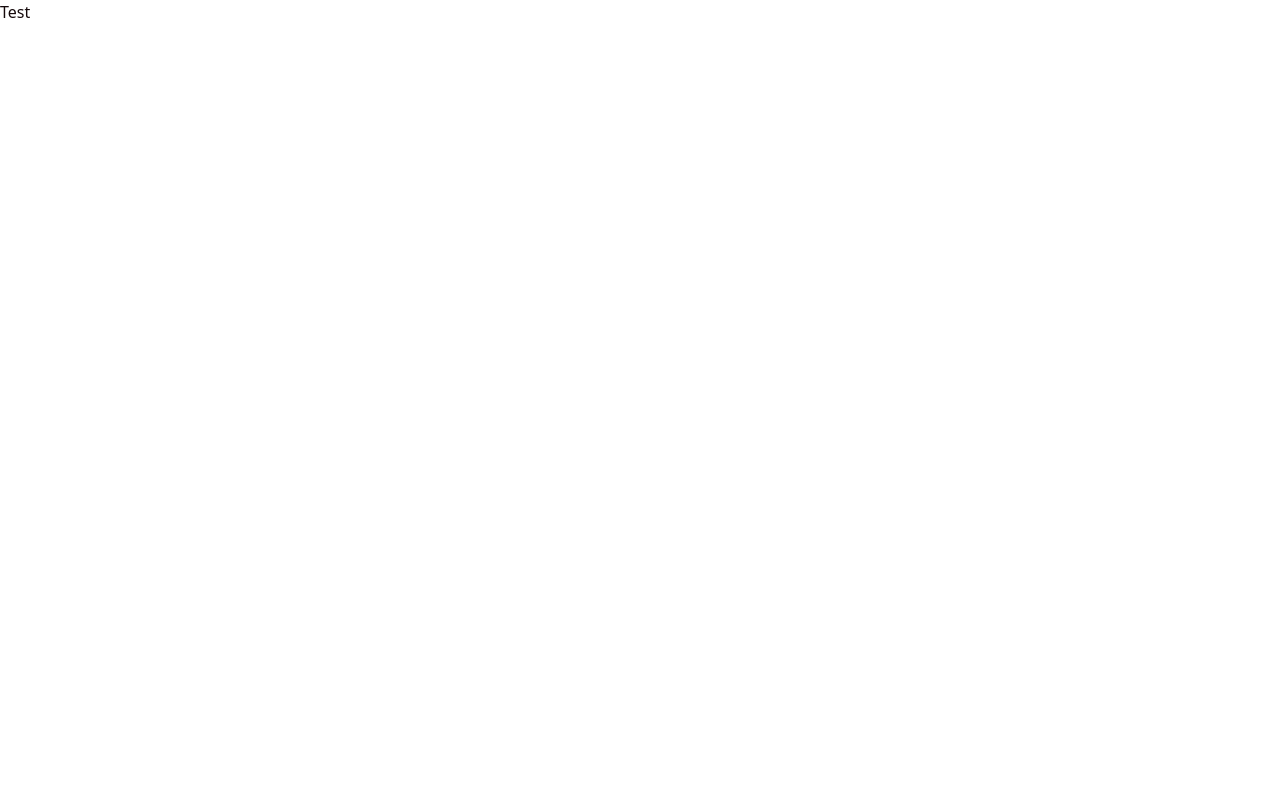
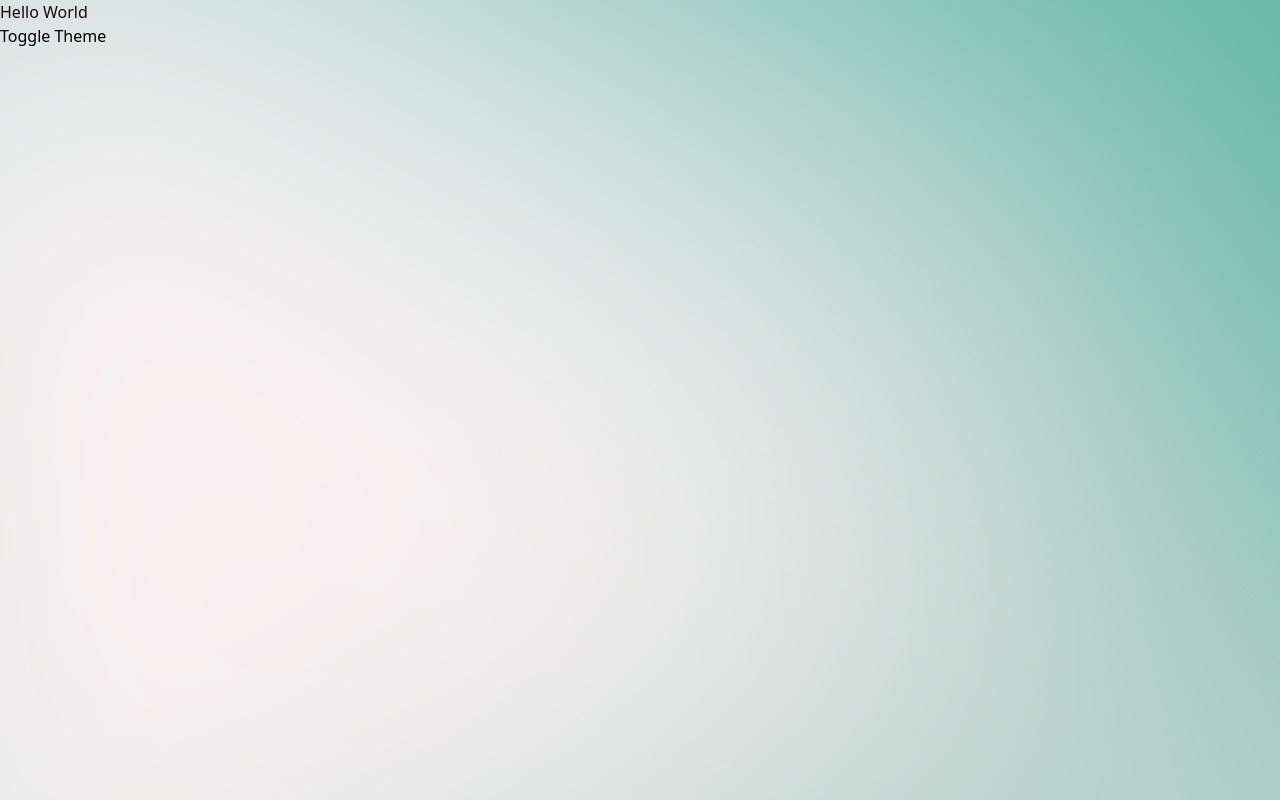
Before and after one commit to umutondersu/trivia-game, a React (Vite) app: page / in a window 1280 px wide. Built offline with nearby package versions, Linux system fonts and the light colour scheme.

Commit message:
Dark Mode Implementatiton

```diff
--- a/index.html
+++ b/index.html
@@ -6,7 +6,7 @@
 		<meta name="viewport" content="width=device-width, initial-scale=1.0" />
 		<title>Trivia Game</title>
 	</head>
-	<body>
+	<body className="dark">
 		<div id="root"></div>
 		<script type="module" src="/src/main.tsx"></script>
 	</body>
--- a/src/App.tsx
+++ b/src/App.tsx
@@ -1,5 +1,70 @@
-function App() {
-	return <h1 className="text-def">Test</h1>;
+import { useAtom, atom } from "jotai";
+import { atomWithStorage } from "jotai/utils";
+import { useEffect } from "react";
+import { theme } from "./lib/definitions";
+import blurryGradientHaikei from "./assets/blurry-gradient-haikei.svg";
+
+export const themeAtom = atomWithStorage<theme>("THEME", undefined);
+// const [theme, setTheme] = useAtom(themeAtom);
+// const toggleTheme = () => {
+// 	setTheme(theme === "dark" ? "light" : "dark");
+// };
+
+// export const toggleThemeAtom = atom(
+// 	(get) => get(themeAtom),
+// 	(get, set) => {
+// 	  const theme = get(themeAtom)
+// 	  set(themeAtom, theme === 'light' ? 'dark' : 'light')
+// 	}
+//   )
+
+//   const ThemeToggle = () => {
+// 	const [theme, toggleTheme] = useAtom(toggleThemeAtom)
+
+// 	return (
+// 	  <button onClick={toggleTheme}>
+// 		{theme === 'light' ? 'Dark' : 'Light'} Mode
+// 	  </button>
+// 	)
+//   }
+
+export default function App() {
+	// For theme
+	const [theme, setTheme] = useAtom(themeAtom);
+	const toggleTheme = () => {
+		setTheme(theme === "dark" ? "light" : "dark");
+	};
+	console.log(theme);
+	useEffect(() => {
+		if (localStorage.getItem("THEME")) return;
+		if (window.matchMedia("(prefers-color-scheme: dark)").matches) {
+			setTheme("dark");
+		} else {
+			setTheme("light");
+		}
+	}, []);
+
+	useEffect(() => {
+		if (theme === "dark") {
+			document.documentElement.classList.add("dark");
+		} else {
+			document.documentElement.classList.remove("dark");
+		}
+	}, [theme]);
+	// For theme
+
+	return (
+		<div
+			className={theme === "dark" ? "dark-bg" : ""}
+			style={{
+				backgroundImage:
+					theme === "light" ? `url(${blurryGradientHaikei})` : "none",
+				backgroundSize: "cover",
+				height: "100vh",
+				width: "100vw",
+			}}>
+			<h1 className="text-def">Hello World</h1>
+			<button onClick={toggleTheme}>Toggle Theme</button>
+		</div>
+	);
 }
-
-export default App;
--- a/src/index.css
+++ b/src/index.css
@@ -18,3 +18,6 @@
 		--accent: #55b4a0;
 	}
 }
+.dark-bg {
+	@apply bg-[#0e0608];
+}
--- /dev/null
+++ b/src/lib/definitions.ts
@@ -0,0 +1 @@
+export type theme = "light" | "dark" | undefined;
--- a/tailwind.config.js
+++ b/tailwind.config.js
@@ -1,6 +1,7 @@
 /** @type {import('tailwindcss').Config} */
 export default {
 	content: ["./index.html", "./src/**/*.{js,ts,jsx,tsx}"],
+	darkMode: "class",
 	theme: {
 		extend: {
 			colors: {
```
